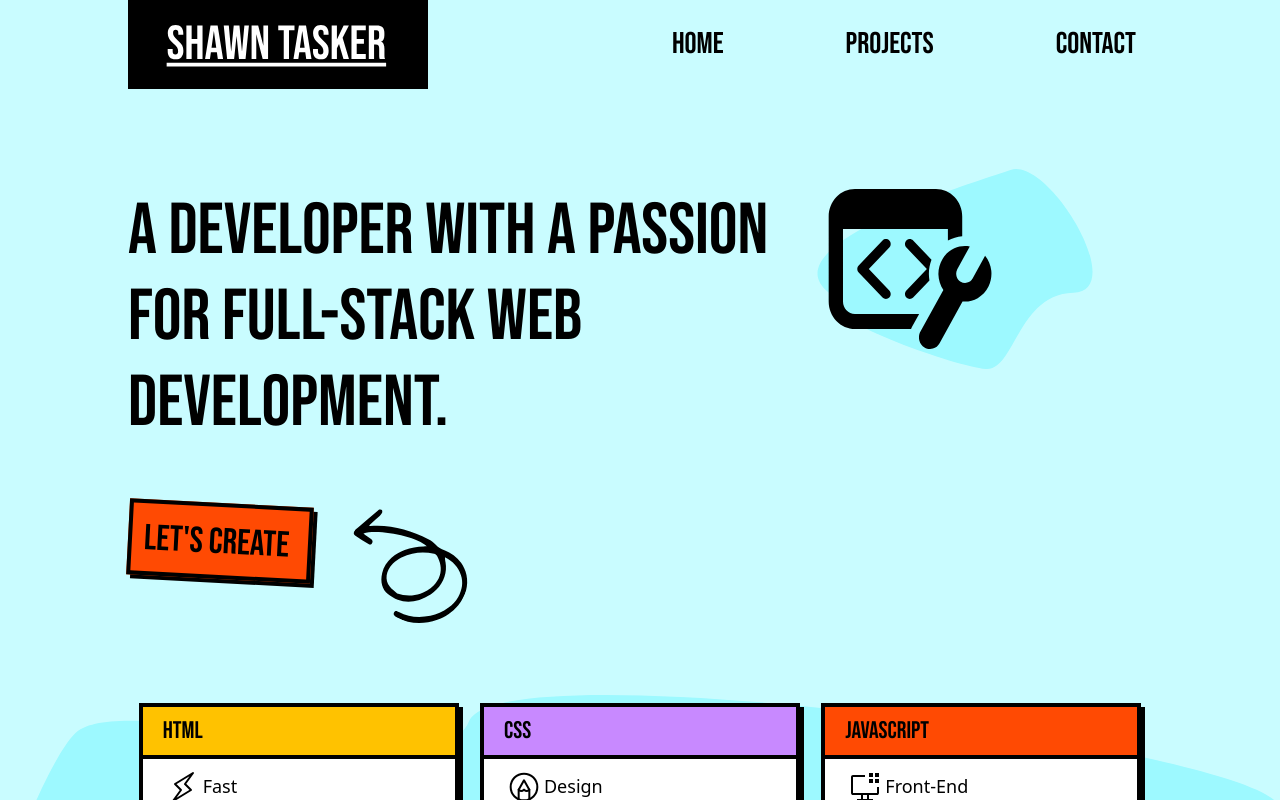
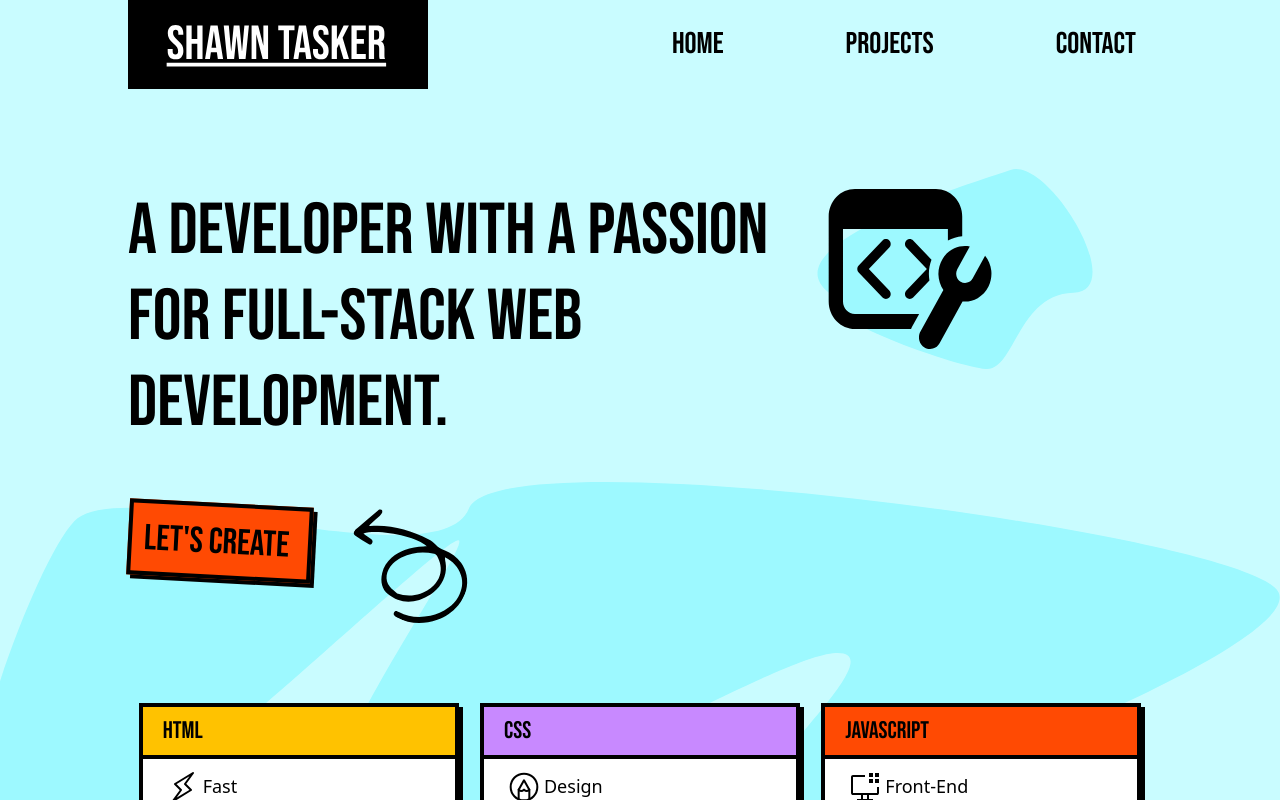
Before and after one commit to chapes111/st-portfolio, a React (Vite) app: page / in a window 1280 px wide. Shown: the top 800 px of the page. Built offline with nearby package versions, Linux system fonts and the light colour scheme; a web font is replaced by a local one.

Commit message:
Fix image clipping on home page

```diff
--- a/src/css/main.css
+++ b/src/css/main.css
@@ -26,8 +26,9 @@ li.link {
 
 .home-container {
   @apply relative
-  overflow-hidden
-  max-w-[100vw];
+  overflow-clip
+  max-w-[100vw]
+  h-[100vh];
 }
 
 .nav-container {
--- a/src/css/main.scss
+++ b/src/css/main.scss
@@ -39,8 +39,9 @@ li.link {
 .home-container {
   @apply
   relative
-  overflow-hidden
+  overflow-clip
   max-w-[100vw]
+  h-[100vh]
   ;
 }
 
```
Also changed, not shown: src/images/mobile-blob-2.svg, 1 other file (tests, documents, lock files or other folders).
